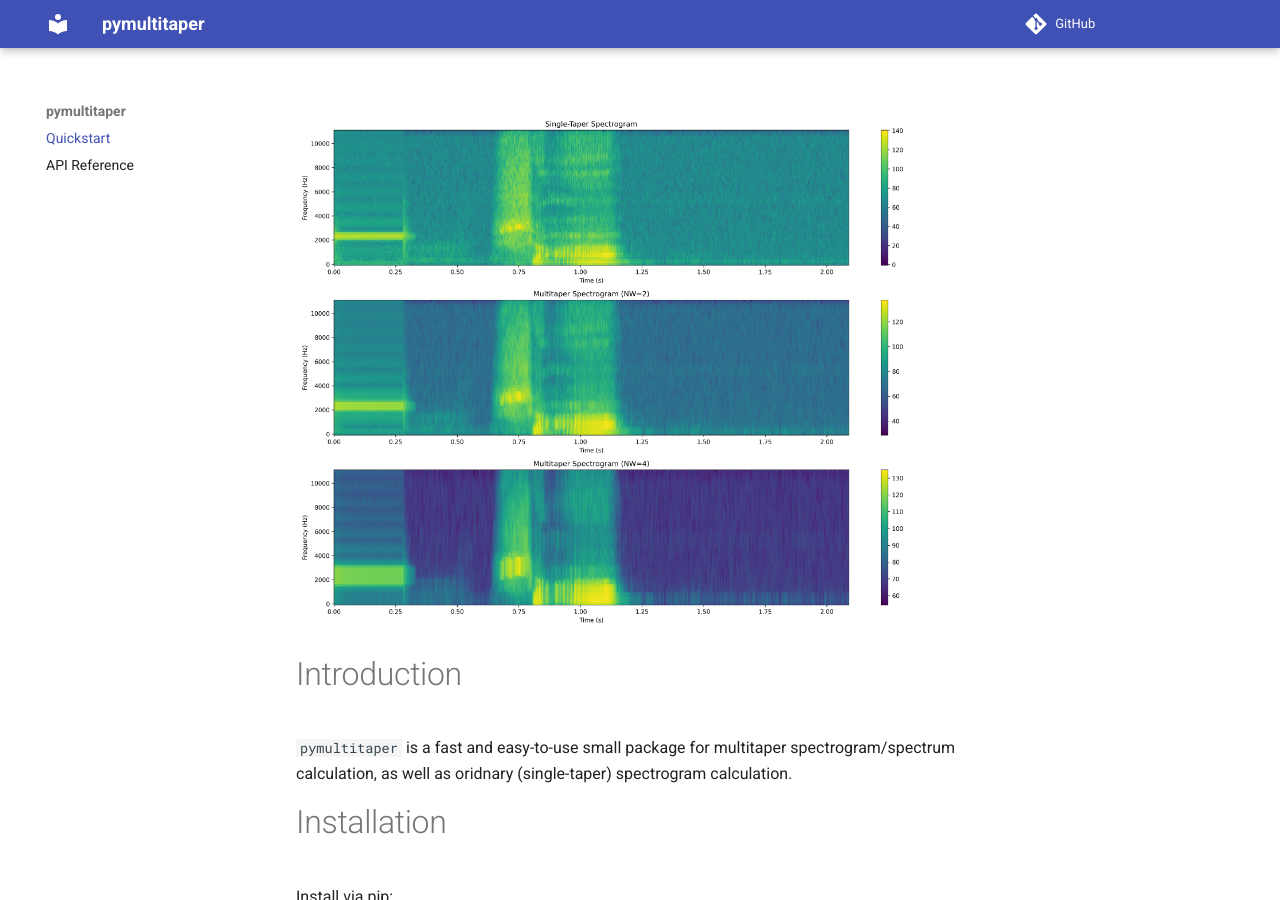
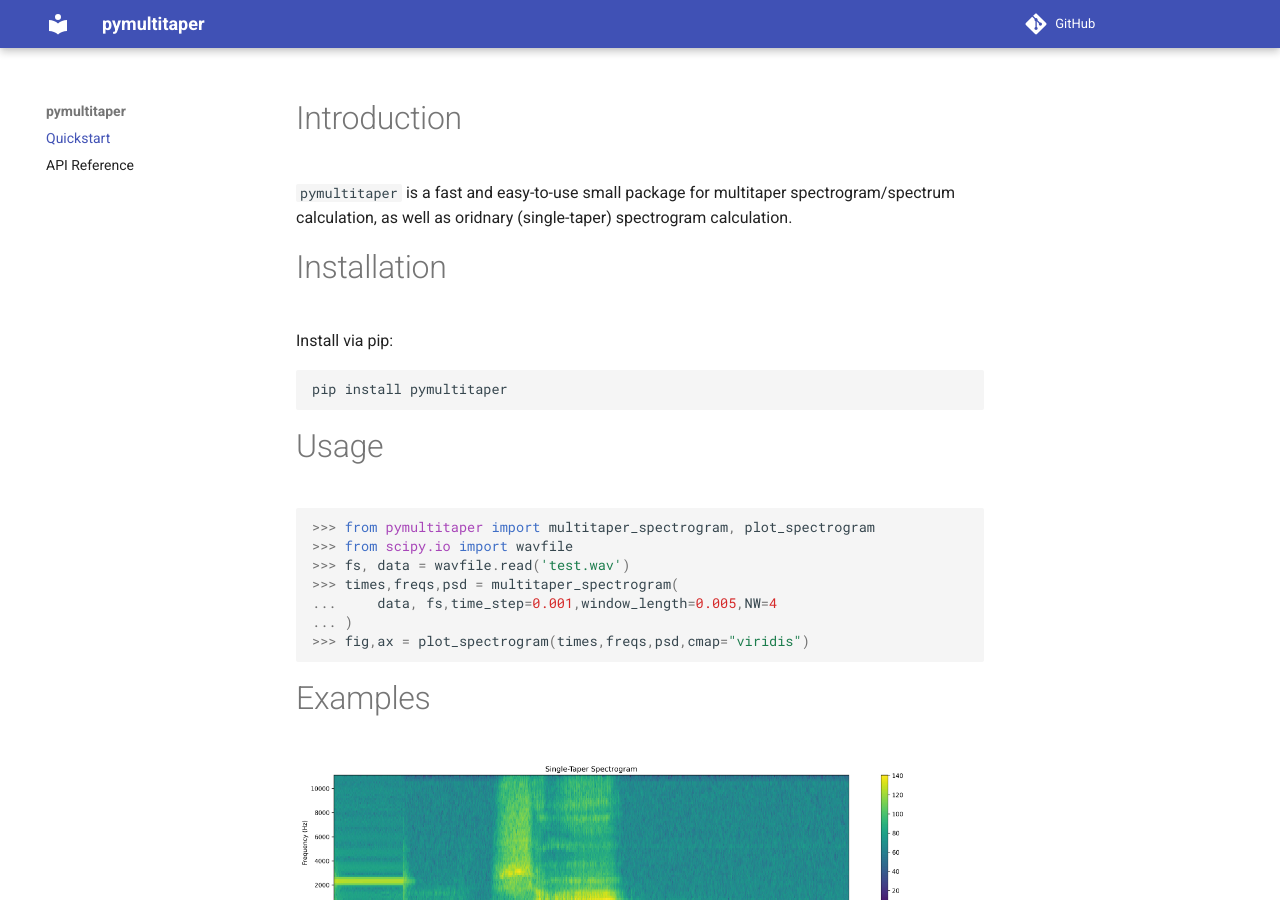
Before and after one commit to fncokg/pymultitaper, an MkDocs documentation site: the page built from mkdocs_docs/index.md, in a window 1280 px wide and 900 px high. Built offline with MkDocs 1.6.1 and Material for MkDocs 9.7.7, drawn with Linux system fonts in a browser that asks for light colours; comment, search, counter and statistics services are not loaded.

Commit message:
adjust images

```diff
--- a/docs/index.html
+++ b/docs/index.html
@@ -259,7 +259,6 @@
 
 
 
-<p><img alt="Comparions of multitaper spectrograms" src="https://github.com/fncokg/pymultitaper/blob/master/spectrogram.jpg" /></p>
 <h1 id="introduction">Introduction</h1>
 <p><code>pymultitaper</code> is a fast and easy-to-use small package for multitaper spectrogram/spectrum calculation, as well as oridnary (single-taper) spectrogram calculation.</p>
 <h1 id="installation">Installation</h1>
@@ -276,8 +275,8 @@
 </span><span id="__span-1-7"><a id="__codelineno-1-7" name="__codelineno-1-7" href="#__codelineno-1-7"></a><span class="o">&gt;&gt;&gt;</span> <span class="n">fig</span><span class="p">,</span><span class="n">ax</span> <span class="o">=</span> <span class="n">plot_spectrogram</span><span class="p">(</span><span class="n">times</span><span class="p">,</span><span class="n">freqs</span><span class="p">,</span><span class="n">psd</span><span class="p">,</span><span class="n">cmap</span><span class="o">=</span><span class="s2">&quot;viridis&quot;</span><span class="p">)</span>
 </span></code></pre></div>
 <h1 id="examples">Examples</h1>
-<p><img alt="Comparions of multitaper spectrograms" src="https://github.com/fncokg/pymultitaper/blob/master/spectrogram.jpg" /></p>
-<p><img alt="Comparions of multitaper spectrums" src="https://github.com/fncokg/pymultitaper/blob/master/spectrum.jpg" /></p>
+<p><img alt="Comparions of multitaper spectrograms" src="https://github.com/fncokg/pymultitaper/blob/master/spectrogram.jpg?raw=true" /></p>
+<p><img alt="Comparions of multitaper spectrums" src="https://github.com/fncokg/pymultitaper/blob/master/spectrum.jpg?raw=true" /></p>
 
 
 
--- a/mkdocs_docs/index.md
+++ b/mkdocs_docs/index.md
@@ -1,5 +1,3 @@
-![Comparions of multitaper spectrograms](https://github.com/fncokg/pymultitaper/blob/master/spectrogram.jpg)
-
 # Introduction
 
 `pymultitaper` is a fast and easy-to-use small package for multitaper spectrogram/spectrum calculation, as well as oridnary (single-taper) spectrogram calculation.
@@ -27,6 +25,6 @@
 
 # Examples
 
-![Comparions of multitaper spectrograms](https://github.com/fncokg/pymultitaper/blob/master/spectrogram.jpg)
+![Comparions of multitaper spectrograms](https://github.com/fncokg/pymultitaper/blob/master/spectrogram.jpg?raw=true)
 
-![Comparions of multitaper spectrums](https://github.com/fncokg/pymultitaper/blob/master/spectrum.jpg)
+![Comparions of multitaper spectrums](https://github.com/fncokg/pymultitaper/blob/master/spectrum.jpg?raw=true)
```
Also changed, not shown: README.md (+1 -0 lines), pyproject.toml (+6 -1 lines).
